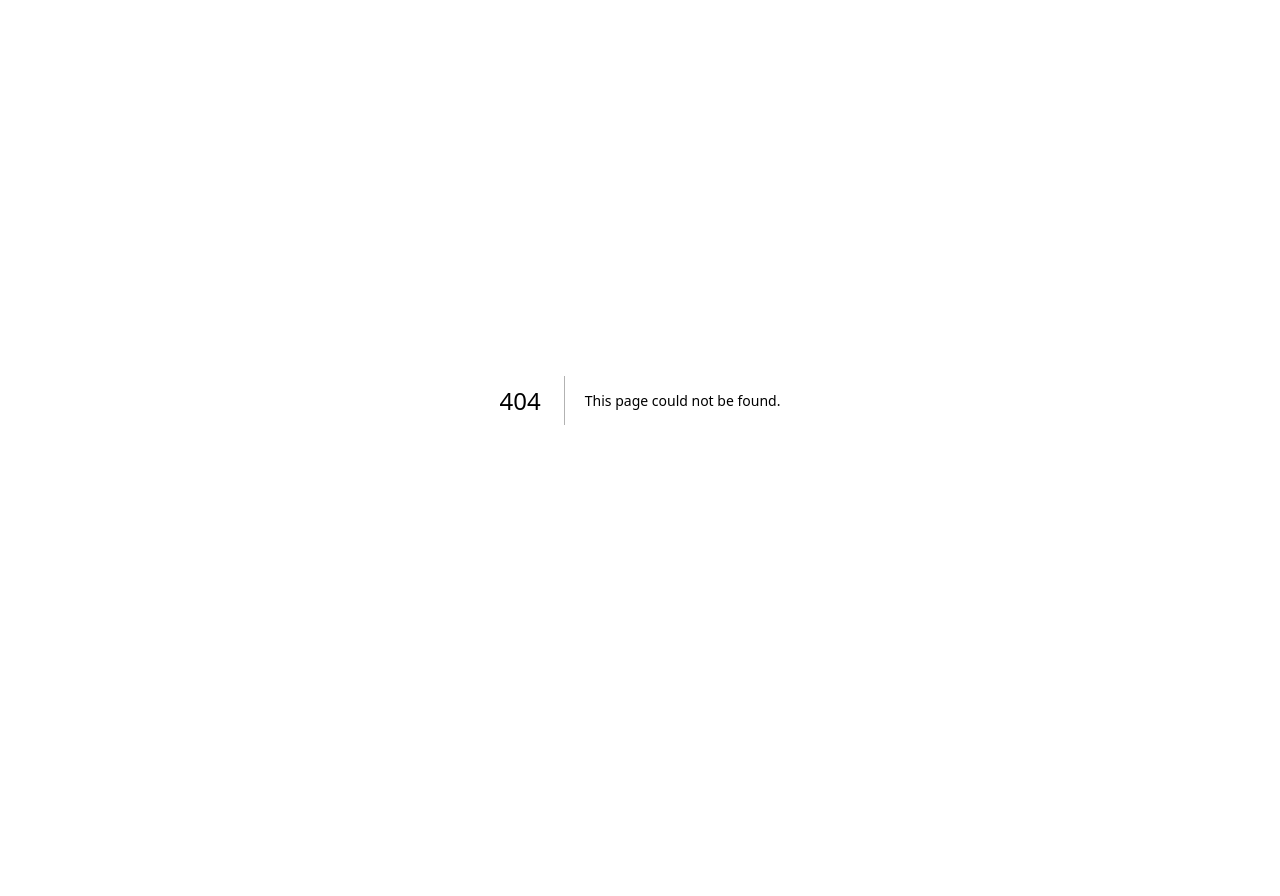
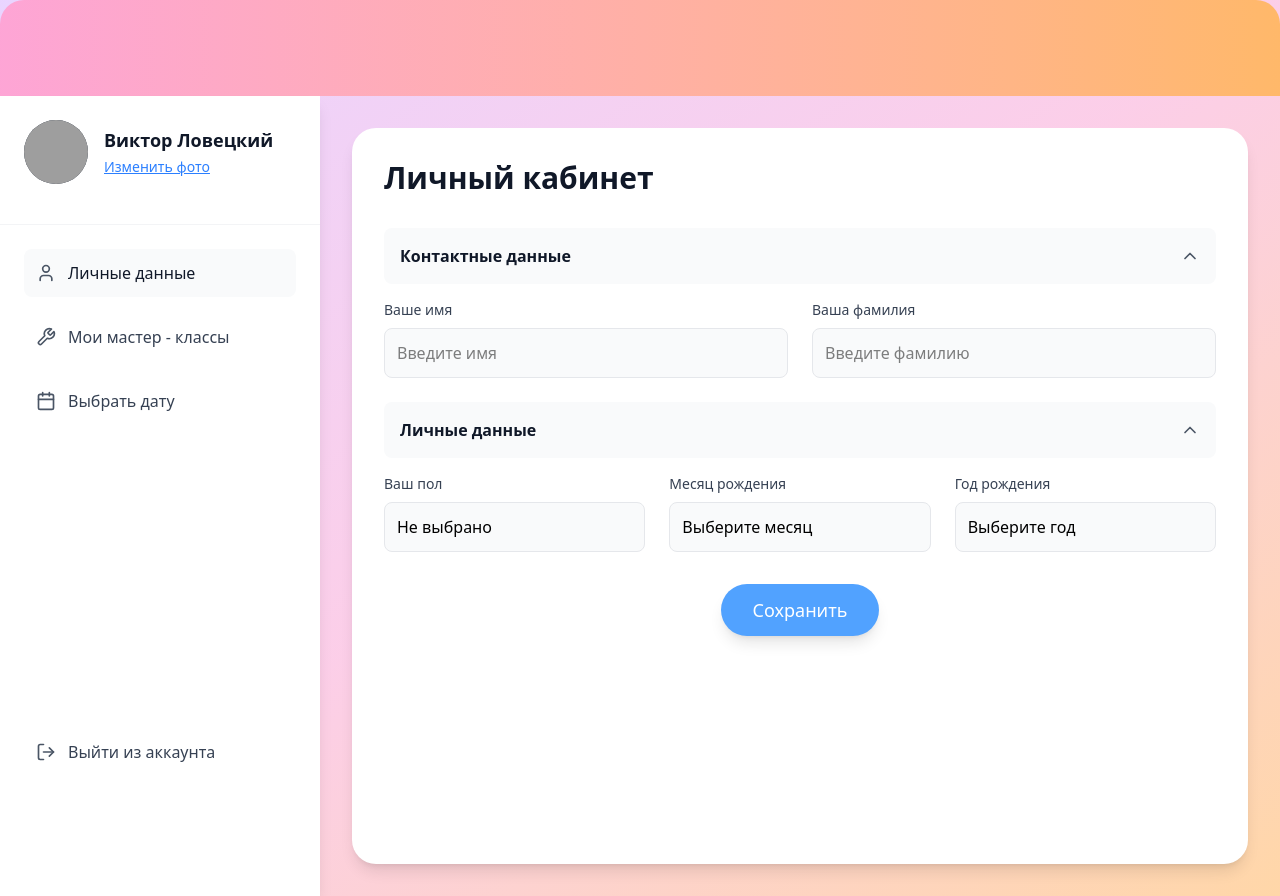
Before and after one commit to imallakov/MasterClass, a Next.js app in the folder frontend/: page /user-account in a window 1280 px wide. Before the commit this address had no page. Before the commit the page ends 800 px from the top, so only its background shows below. Built offline with nearby package versions, Linux system fonts and the light colour scheme; grey boxes are pictures that could not be loaded.

Commit message:
user dashboard

```diff
--- /dev/null
+++ b/frontend/app/user-account/page.jsx
@@ -0,0 +1,218 @@
+"use client";
+import React, { useState } from "react";
+import {
+  User,
+  Wrench,
+  Calendar,
+  LogOut,
+  ChevronUp,
+  ChevronDown,
+} from "lucide-react";
+
+const PersonalCabinet = () => {
+  const [contactDataExpanded, setContactDataExpanded] = useState(true);
+  const [personalDataExpanded, setPersonalDataExpanded] = useState(true);
+  const [firstName, setFirstName] = useState("");
+  const [lastName, setLastName] = useState("");
+  const [gender, setGender] = useState("Не выбрано");
+  const [birthMonth, setBirthMonth] = useState("Выберите месяц");
+  const [birthYear, setBirthYear] = useState("Выберите год");
+
+  return (
+    <div className="min-h-screen bg-gradient-to-br from-purple-200 via-pink-200 to-orange-200">
+      {/* Header */}
+      <div className="h-24 bg-gradient-to-r from-pink-300 to-orange-300 rounded-t-3xl"></div>
+
+      <div className="flex">
+        {/* Sidebar */}
+        <div className="w-80 bg-white min-h-screen shadow-lg">
+          {/* Profile Section */}
+          <div className="p-6 border-b border-gray-100">
+            <div className="flex items-center space-x-4 mb-4">
+              <div className="w-16 h-16 rounded-full overflow-hidden bg-gray-800 flex items-center justify-center">
+                <img
+                  src="https://images.unsplash.com/photo-1507003211169-0a1dd7228f2d?w=64&h=64&fit=crop&crop=face"
+                  alt="Profile"
+                  className="w-full h-full object-cover"
+                />
+              </div>
+              <div>
+                <h3 className="font-semibold text-gray-900 text-lg">
+                  Виктор Ловецкий
+                </h3>
+                <button className="text-sm text-blue-500 hover:text-blue-600 underline">
+                  Изменить фото
+                </button>
+              </div>
+            </div>
+          </div>
+
+          {/* Navigation Menu */}
+          <div className="p-6">
+            <div className="space-y-4">
+              <button className="flex items-center space-x-3 p-3 hover:bg-gray-50 rounded-lg w-full text-left bg-gray-50">
+                <User className="w-5 h-5 text-gray-600" />
+                <span className="font-medium text-gray-900">Личные данные</span>
+              </button>
+
+              <button className="flex items-center space-x-3 p-3 hover:bg-gray-50 rounded-lg w-full text-left">
+                <Wrench className="w-5 h-5 text-gray-600" />
+                <span className="text-gray-700">Мои мастер - классы</span>
+              </button>
+
+              <button className="flex items-center space-x-3 p-3 hover:bg-gray-50 rounded-lg w-full text-left">
+                <Calendar className="w-5 h-5 text-gray-600" />
+                <span className="text-gray-700">Выбрать дату</span>
+              </button>
+            </div>
+          </div>
+
+          {/* Logout Button */}
+          <div className="absolute bottom-6 left-6 right-6">
+            <button className="flex items-center space-x-3 p-3 hover:bg-gray-50 rounded-lg w-full text-left">
+              <LogOut className="w-5 h-5 text-gray-600" />
+              <span className="text-gray-700">Выйти из аккаунта</span>
+            </button>
+          </div>
+        </div>
+
+        {/* Main Content */}
+        <div className="flex-1 p-8 bg-white mx-8 my-8 rounded-3xl shadow-lg">
+          <h1 className="text-3xl font-bold text-gray-900 mb-8">
+            Личный кабинет
+          </h1>
+
+          {/* Contact Data Section */}
+          <div className="mb-6">
+            <button
+              onClick={() => setContactDataExpanded(!contactDataExpanded)}
+              className="flex items-center justify-between w-full p-4 bg-gray-50 rounded-lg hover:bg-gray-100 transition-colors"
+            >
+              <span className="font-semibold text-gray-900">
+                Контактные данные
+              </span>
+              {contactDataExpanded ? (
+                <ChevronUp className="w-5 h-5 text-gray-600" />
+              ) : (
+                <ChevronDown className="w-5 h-5 text-gray-600" />
+              )}
+            </button>
+
+            {contactDataExpanded && (
+              <div className="mt-4 grid grid-cols-2 gap-6">
+                <div>
+                  <label className="block text-sm font-medium text-gray-700 mb-2">
+                    Ваше имя
+                  </label>
+                  <input
+                    type="text"
+                    value={firstName}
+                    onChange={(e) => setFirstName(e.target.value)}
+                    placeholder="Введите имя"
+                    className="w-full p-3 border border-gray-200 rounded-lg bg-gray-50 focus:ring-2 focus:ring-blue-500 focus:border-transparent"
+                  />
+                </div>
+                <div>
+                  <label className="block text-sm font-medium text-gray-700 mb-2">
+                    Ваша фамилия
+                  </label>
+                  <input
+                    type="text"
+                    value={lastName}
+                    onChange={(e) => setLastName(e.target.value)}
+                    placeholder="Введите фамилию"
+                    className="w-full p-3 border border-gray-200 rounded-lg bg-gray-50 focus:ring-2 focus:ring-blue-500 focus:border-transparent"
+                  />
+                </div>
+              </div>
+            )}
+          </div>
+
+          {/* Personal Data Section */}
+          <div className="mb-8">
+            <button
+              onClick={() => setPersonalDataExpanded(!personalDataExpanded)}
+              className="flex items-center justify-between w-full p-4 bg-gray-50 rounded-lg hover:bg-gray-100 transition-colors"
+            >
+              <span className="font-semibold text-gray-900">Личные данные</span>
+              {personalDataExpanded ? (
+                <ChevronUp className="w-5 h-5 text-gray-600" />
+              ) : (
+                <ChevronDown className="w-5 h-5 text-gray-600" />
+              )}
+            </button>
+
+            {personalDataExpanded && (
+              <div className="mt-4 grid grid-cols-3 gap-6">
+                <div>
+                  <label className="block text-sm font-medium text-gray-700 mb-2">
+                    Ваш пол
+                  </label>
+                  <select
+                    value={gender}
+                    onChange={(e) => setGender(e.target.value)}
+                    className="w-full p-3 border border-gray-200 rounded-lg bg-gray-50 focus:ring-2 focus:ring-blue-500 focus:border-transparent appearance-none"
+                  >
+                    <option>Не выбрано</option>
+                    <option>Мужской</option>
+                    <option>Женский</option>
+                  </select>
+                </div>
+                <div>
+                  <label className="block text-sm font-medium text-gray-700 mb-2">
+                    Месяц рождения
+                  </label>
+                  <select
+                    value={birthMonth}
+                    onChange={(e) => setBirthMonth(e.target.value)}
+                    className="w-full p-3 border border-gray-200 rounded-lg bg-gray-50 focus:ring-2 focus:ring-blue-500 focus:border-transparent appearance-none"
+                  >
+                    <option>Выберите месяц</option>
+                    <option>Январь</option>
+                    <option>Февраль</option>
+                    <option>Март</option>
+                    <option>Апрель</option>
+                    <option>Май</option>
+                    <option>Июнь</option>
+                    <option>Июль</option>
+                    <option>Август</option>
+                    <option>Сентябрь</option>
+                    <option>Октябрь</option>
+                    <option>Ноябрь</option>
+                    <option>Декабрь</option>
+                  </select>
+                </div>
+                <div>
+                  <label className="block text-sm font-medium text-gray-700 mb-2">
+                    Год рождения
+                  </label>
+                  <select
+                    value={birthYear}
+                    onChange={(e) => setBirthYear(e.target.value)}
+                    className="w-full p-3 border border-gray-200 rounded-lg bg-gray-50 focus:ring-2 focus:ring-blue-500 focus:border-transparent appearance-none"
+                  >
+                    <option>Выберите год</option>
+                    {Array.from({ length: 50 }, (_, i) => 2005 - i).map(
+                      (year) => (
+                        <option key={year}>{year}</option>
+                      )
+                    )}
+                  </select>
+                </div>
+              </div>
+            )}
+          </div>
+
+          {/* Save Button */}
+          <div className="flex justify-center">
+            <button className="bg-blue-400 hover:bg-blue-500 text-white px-8 py-3 rounded-full font-medium text-lg shadow-lg transition-colors">
+              Сохранить
+            </button>
+          </div>
+        </div>
+      </div>
+    </div>
+  );
+};
+
+export default PersonalCabinet;
```
Also changed, not shown: frontend/app/admin/add-masterclass/page.jsx (+1 -9 lines).
